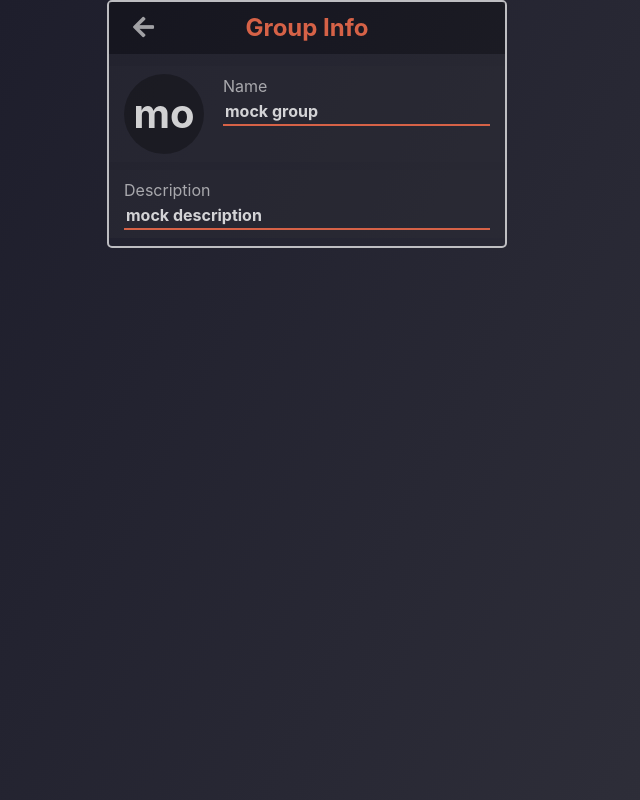
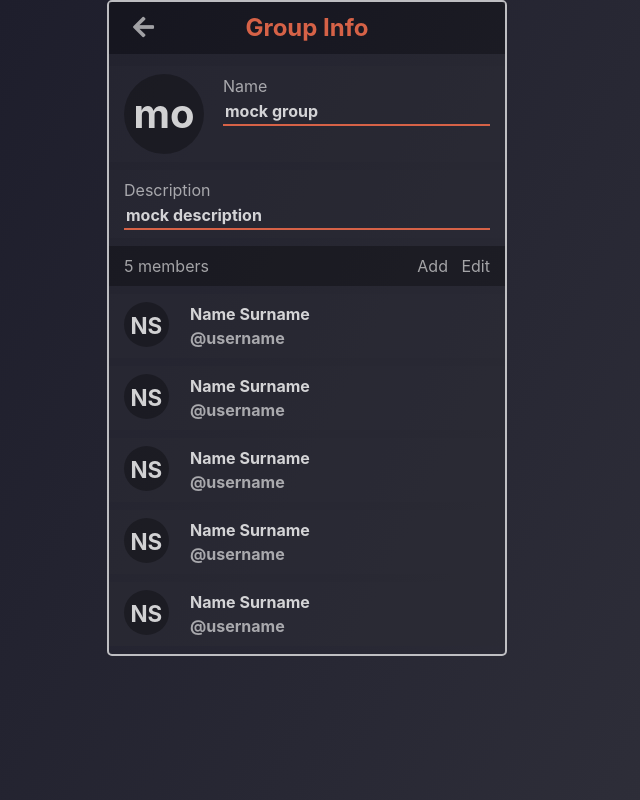
Before and after one commit to TrueChat/Frontend, a React (Create React App) app: page /group-editing in a window 1280 px wide. Shown: the whole page, without its empty margins (333-973 px from the left). Built offline with nearby package versions, Linux system fonts and the light colour scheme; the HTML template or start-up script is replaced by a standard one.

Commit message:
added displaying group members

```diff
--- a/src/pages/group/editing/tabs/info/GroupInfoTab.scss
+++ b/src/pages/group/editing/tabs/info/GroupInfoTab.scss
@@ -2,8 +2,45 @@
   @import "../../../common/Input";
   @import "../../../../../widgets/InitialsAvatar";
 
-  .Initials-avatar {
+  .group-members {
+    //.members {
+    //  max-height: 15rem;
+    //  overflow-y: scroll;
+    //}
+
+    .actions-row {
+      background-color: rgba(0, 0, 0, 0.3);
+      color: $TEXT_COLOR;
+    }
+
+    .member-details {
+      .member-initials {
+        .Initials-avatar {
+          $width: 2.8rem;
+
+          width: $width;
+          height: $width;
+          font-size: $width / 2;
+          padding-top: $width / 6;
+        }
+      }
+
+      .member-full-name {
+        font-weight: bold;
+        color: rgba(255, 255, 255, 0.8);
+      }
+
+      .member-username {
+        color: rgba(255, 255, 255, 0.6);
+        font-weight: bold;
+      }
+
+    }
+
   }
+
+
+
 
   .row {
     background-color: rgba(45, 45, 55, 0.3);
--- a/src/pages/group/editing/tabs/info/GroupInfoTab.tsx
+++ b/src/pages/group/editing/tabs/info/GroupInfoTab.tsx
@@ -1,7 +1,7 @@
 import React from "react";
 import "./GroupInfoTab.scss";
 import {StackController} from "../../GroupEditingPage";
-import {GroupInitialsAvatar, Spinner} from "../../../../../widgets/Widgets";
+import {GroupInitialsAvatar, Initials, Spinner, UserInitialsAvatar} from "../../../../../widgets/Widgets";
 import Input from "../../../common/Input";
 import GroupService, {GroupDetails} from "../../../../../services/GroupService";
 
@@ -72,8 +72,37 @@ export default class GroupInfoTab extends React.Component<Props, State> {
             </div>
           </div>
         </div>
-        <div className="group-users">
-
+        <div className="group-members">
+          <div className="row actions-row">
+            <div className="col-4">
+              {groupDetails.members.length} members
+            </div>
+            <div className="col-8 text-right">
+              <span>Add</span>
+              &nbsp;&nbsp;&nbsp;
+              <span>Edit</span>
+            </div>
+          </div>
+          <div className="members">
+            {groupDetails.members.map(member => (
+              <div
+                key={`${groupDetails.groupId}-${member.id}`}
+                className="row member-details"
+              >
+                <div className="col-2 member-initials">
+                  <Initials initials={`${member.firstName[0]}${member.lastName[0]}`}/>
+                </div>
+                <div className="col-10">
+                  <div className="member-full-name">
+                    {member.firstName} {member.lastName}
+                  </div>
+                  <div className="member-username">
+                    @{member.name}
+                  </div>
+                </div>
+              </div>
+            ))}
+          </div>
         </div>
       </div>
     );
--- a/src/widgets/Widgets.tsx
+++ b/src/widgets/Widgets.tsx
@@ -3,14 +3,14 @@ import {UserProfile} from "../services/UserService";
 import {GroupData} from "../services/GroupService";
 import {ClipLoader} from "react-spinners";
 
-export const Widgets = ({initials} : {initials: string}) => (
+export const Initials = ({initials} : {initials: string}) => (
   <span className="Initials-avatar">
     <span className="initials">{initials}</span>
   </span>
 );
 
 export const UserInitialsAvatar = ({profile}: {profile: UserProfile}) => (
-  <Widgets initials={
+  <Initials initials={
     profile.first_name && profile.last_name
       ? profile.first_name[0] + " " + profile.last_name[0]
       : "NS"
@@ -18,7 +18,7 @@ export const UserInitialsAvatar = ({profile}: {profile: UserProfile}) => (
 );
 
 export const GroupInitialsAvatar = ({groupData} : {groupData: GroupData}) => (
-  <Widgets initials={
+  <Initials initials={
     groupData.name.length < 2
       ? "GN"
       : groupData.name.substr(0, 2)
```
